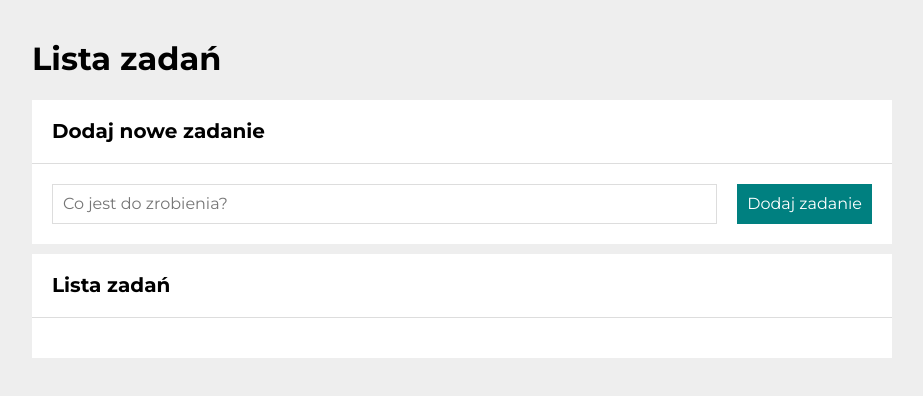
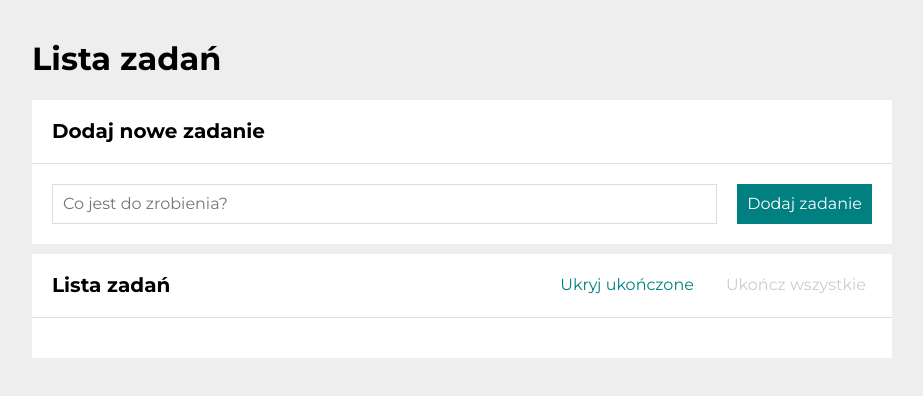
Before and after one commit to GracjanaKromska/todos-list-react, a React (Create React App) app: page / in a window 1280 px wide. Shown: the top 396 px of the page, without its empty margins (178-1101 px from the left). Built offline with nearby package versions, Linux system fonts and the light colour scheme.

Commit message:
tasks moved to redux

```diff
--- a/src/features/tasks/Buttons/index.js
+++ b/src/features/tasks/Buttons/index.js
@@ -1,21 +1,31 @@
+import { useSelector, useDispatch } from "react-redux";
 import { Button, StyledButtons } from "./styled";
+import { selectEmptyTasks, selectEveryTaskDone, selectHideDone, setAllDone, toggleHideDone } from "../tasksSlice";
 
-const Buttons = ({ tasks, hideDone, toggleHideDone, setAllDone }) => (
+const Buttons = () => {
+  const emptyTasks = useSelector(selectEmptyTasks);
+  const everyTaskDone = useSelector(selectEveryTaskDone);
+  const hideDone = useSelector(selectHideDone);
+
+  const dispatch = useDispatch();
+
+  return (
     <StyledButtons>
-    {tasks.length > 0 && (
+      {!emptyTasks && (
         <>
-        <Button onClick={toggleHideDone}>
+          <Button onClick={() => dispatch(toggleHideDone())}>
             {hideDone ? "Pokaż" : "Ukryj"} ukończone
           </Button>
           <Button
-          onClick={setAllDone}
-          disabled={tasks.every(({ done }) => done)}
+            onClick={() => dispatch(setAllDone())}
+            disabled={everyTaskDone}
           >
             Ukończ wszystkie
           </Button>
         </>
       )}
     </StyledButtons>
-);
+  )
+};
 
 export default Buttons;
--- a/src/features/tasks/Form/index.js
+++ b/src/features/tasks/Form/index.js
@@ -1,19 +1,28 @@
 import { useState, useRef } from "react";
+import { useDispatch } from "react-redux";
 import { Button, Input, StyledForm } from "./styled";
+import { addTask } from "../tasksSlice";
+import { nanoid } from "@reduxjs/toolkit";
 
-const Form = ({ addNewTask }) => {
+const Form = () => {
   const [newTaskContent, setNewTaskContent] = useState("");
   const inputRef = useRef(null);
+
+  const dispatch = useDispatch()
 
   const onFormSubmit = (event) => {
     event.preventDefault();
 
-    if (newTaskContent.trim() !== "") {
-      addNewTask(newTaskContent.trim());
-      setNewTaskContent("");
-      inputRef.current.focus();
-    }
+    if (newTaskContent.trim() !== "")
 
+    dispatch(addTask({
+      content: newTaskContent.trim(),
+      done: false,
+      id: nanoid(),
+    }));
+
+    setNewTaskContent("");
+    inputRef.current.focus();
   };
 
   return (
--- a/src/features/tasks/Tasks.js
+++ b/src/features/tasks/Tasks.js
@@ -3,45 +3,20 @@ import TasksList from "./TasksList";
 import Buttons from "./Buttons";
 import Section from "../../common/Section";
 import Header from "../../common/Header";
-import { useTasks } from "../../useTasks";
 
 function Tasks() {
-  const {
-    tasks,
-    hideDone,
-    removeTask,
-    toggleTaskDone,
-    toggleHideDone,
-    setAllDone,
-    addNewTask,
-  } = useTasks();
-
   return (
     <>
       <Header title="Lista zadań" />
       <Section
         title="Dodaj nowe zadanie"
-        body={<Form addNewTask={addNewTask} />}
+        body={<Form />}
       />
 
       <Section
         title="Lista zadań"
-        body={
-          <TasksList
-            tasks={tasks}
-            hideDone={hideDone}
-            removeTask={removeTask}
-            toggleTaskDone={toggleTaskDone}
-          />
-        }
-        extraHeaderContent={
-          <Buttons
-            tasks={tasks}
-            hideDone={hideDone}
-            toggleHideDone={toggleHideDone}
-            setAllDone={setAllDone}
-          />
-        }
+        body={<TasksList />}
+        extraHeaderContent={<Buttons />}
       />
     </>
   );
--- a/src/features/tasks/TasksList/index.js
+++ b/src/features/tasks/TasksList/index.js
@@ -1,6 +1,14 @@
+import { useSelector, useDispatch } from "react-redux";
 import { List, Item, Content, ToggleDoneButton, RemoveButton } from "./styled";
+import { selectHideDone, selectTasks, toggleTaskDone } from "../tasksSlice";
 
-const TasksList = ({ tasks, hideDone, removeTask, toggleTaskDone }) => (
+const TasksList = () => {
+  const tasks = useSelector(selectTasks);
+  const hideDone = useSelector(selectHideDone)
+
+  const dispatch = useDispatch();
+
+  return (
     <List>
       {tasks.map(task => (
         <Item
@@ -8,7 +16,7 @@ const TasksList = ({ tasks, hideDone, removeTask, toggleTaskDone }) => (
           hidden={task.done && hideDone}
         >
           <ToggleDoneButton
-          onClick={() => toggleTaskDone(task.id)}
+            onClick={() => dispatch(toggleTaskDone(task.id))}
           >
             {task.done ? "✔" : ""}
           </ToggleDoneButton>
@@ -16,13 +24,14 @@ const TasksList = ({ tasks, hideDone, removeTask, toggleTaskDone }) => (
             {task.content}
           </Content>
           <RemoveButton
-          onClick={() => removeTask(task.id)}
+            onClick={() => dispatch(removeTask(task.id))}
           >
             🗑️
           </RemoveButton>
         </Item>
       ))}
     </List>
-);
+  )
+};
 
 export default TasksList;
```
Lines whose indentation alone changed are shown as unchanged.
